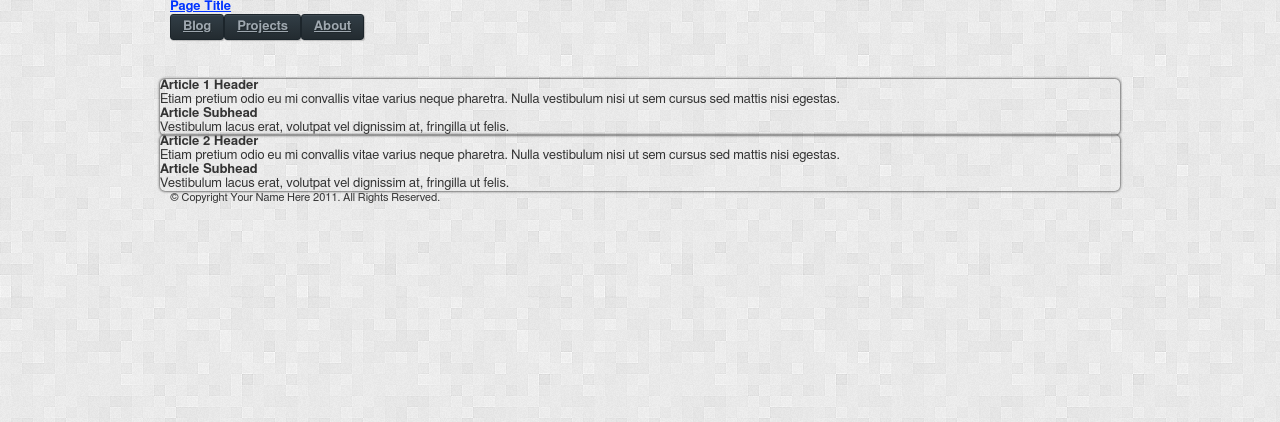
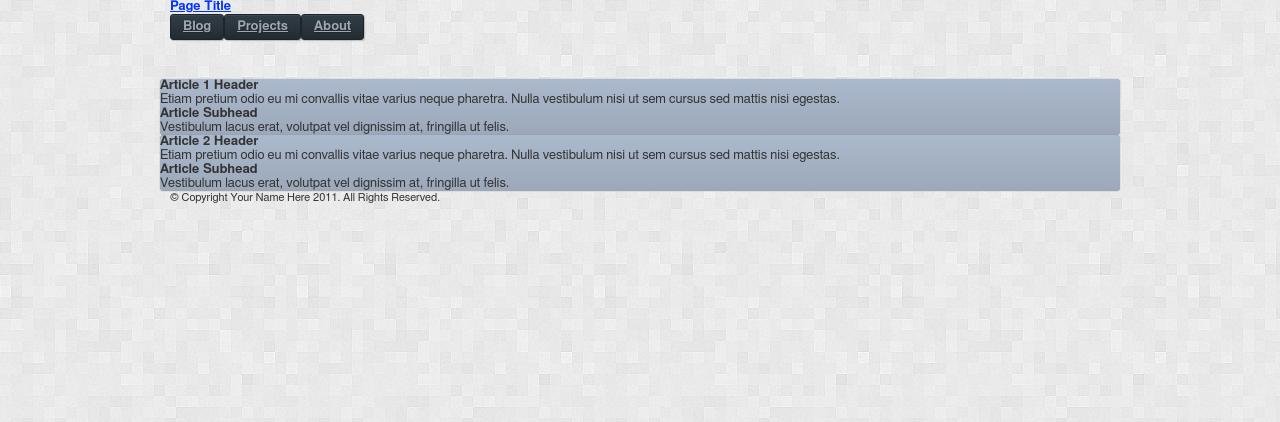
Before and after one commit to slok/xlarrakoetxeaorg, a Django app: page / in a window 1280 px wide. Shown: the top 422 px of the page. Run offline with Django 3.2, Linux system fonts and the light colour scheme; parts of the project's set-up code (start-up, migrations or seed data) failed here and were passed over; some libraries are stand-ins or nearby versions.

Commit message:
Some minor visual changes

```diff
--- a/mysite/blog/views.py
+++ b/mysite/blog/views.py
@@ -8,7 +8,7 @@ OBJECTS_PER_PAGE = 2
 
 def blog_index(request):
 
-    entries = _get_paginated_objects(Entry.published_objects.all(), request, 1)
+    entries = _get_paginated_objects(Entry.published_objects.all(), request)
 
     data = {
         'entries' : entries,
--- a/mysite/static/css/style.css
+++ b/mysite/static/css/style.css
@@ -164,17 +164,34 @@ mark {background-color: #fcd700; color: #000; font-style: italic; font-weight: b
 /*From http://www.css3.me*/
 
 article {
-    background-color:transparent;
+    background-color:#abb9cc;
     border-width:1px;
-    border-color:#999999;
-    -moz-border-radius:5px;
-    -webkit-border-radius:5px;
-    border-radius:5px;
+    border-color:#000000;
+    -moz-border-radius:4px;
+    -webkit-border-radius:4px;
+    border-radius:4px;
     /*IE 7 AND 8 DO NOT SUPPORT BORDER RADIUS*/
-    -moz-box-shadow:0px 0px 3px #000000;
-    -webkit-box-shadow:0px 0px 3px #000000;
-    box-shadow:0px 0px 3px #000000;
+    -moz-box-shadow:0px 0px 1px #736e70;
+    -webkit-box-shadow:0px 0px 1px #736e70;
+    box-shadow:0px 0px 1px #736e70;
     /*IE 7 AND 8 DO NOT SUPPORT BLUR PROPERTY OF SHADOWS*/
+    background-image: -moz-linear-gradient(top, #abb9cc, #9ca8ba);
+    background-image: -webkit-gradient(linear, center top, center bottom, from(#abb9cc), to(#9ca8ba));
+    background-image: -o-linear-gradient(top, #abb9cc, #9ca8ba);
+    filter: progid:DXImageTransform.Microsoft.gradient(startColorstr='#abb9cc', endColorstr='#9ca8ba');
+    /*INNER ELEMENTS MUST NOT BREAK THIS ELEMENTS BOUNDARIES*/
+    /*Element must have a height (not auto)*/
+    /*All filters must be placed together*/
+    -ms-filter: "progid:DXImageTransform.Microsoft.gradient(startColorstr='#abb9cc', endColorstr='#9ca8ba')";
+    /*Element must have a height (not auto)*/
+    /*All filters must be placed together*/
+    background-image: linear-gradient(top, #abb9cc, #9ca8ba);
+    -moz-background-clip: padding-box;
+    -webkit-background-clip: padding-box;
+    background-clip: padding-box;
+    /*Use "background-clip: padding-box" when using rounded corners to avoid the gradient bleeding through the corners*/
+    /*--IE9 WILL PLACE THE FILTER ON TOP OF THE ROUNDED CORNERS--*/
+
 }
 
 nav {
```
